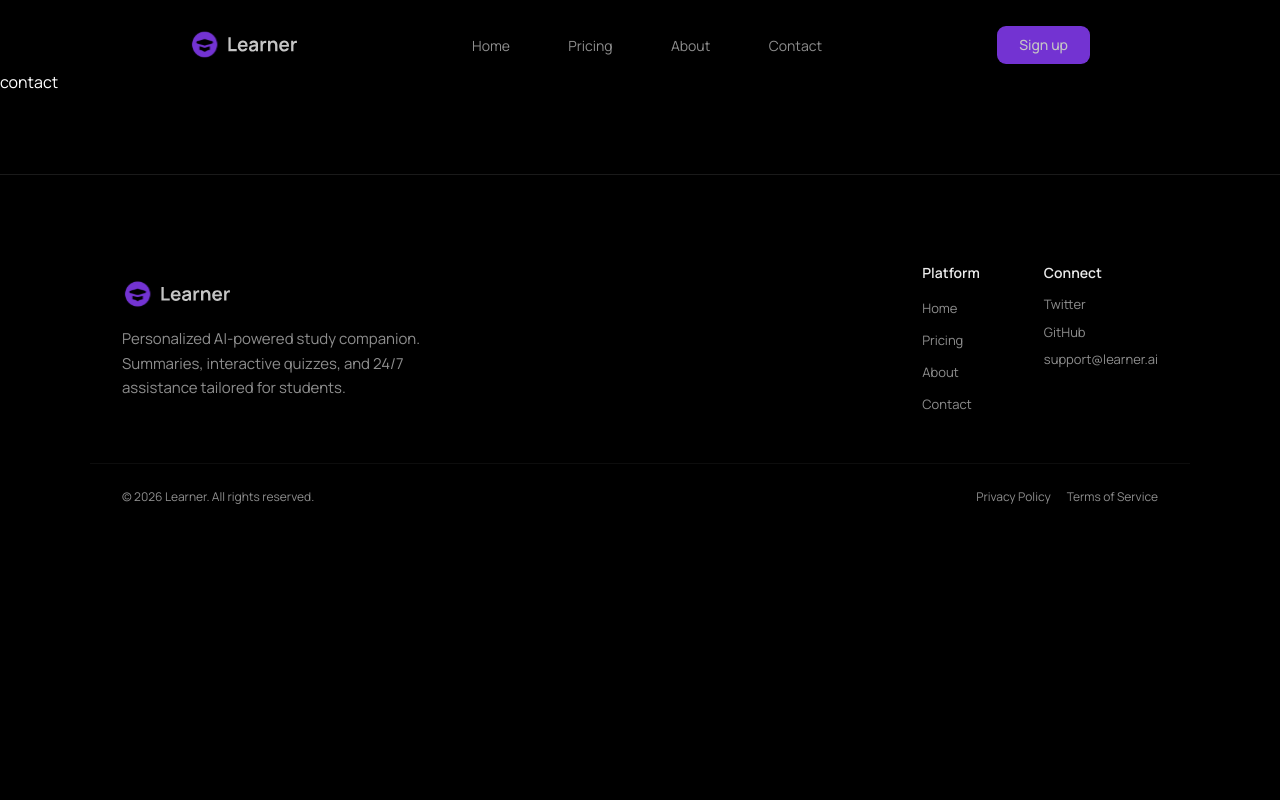
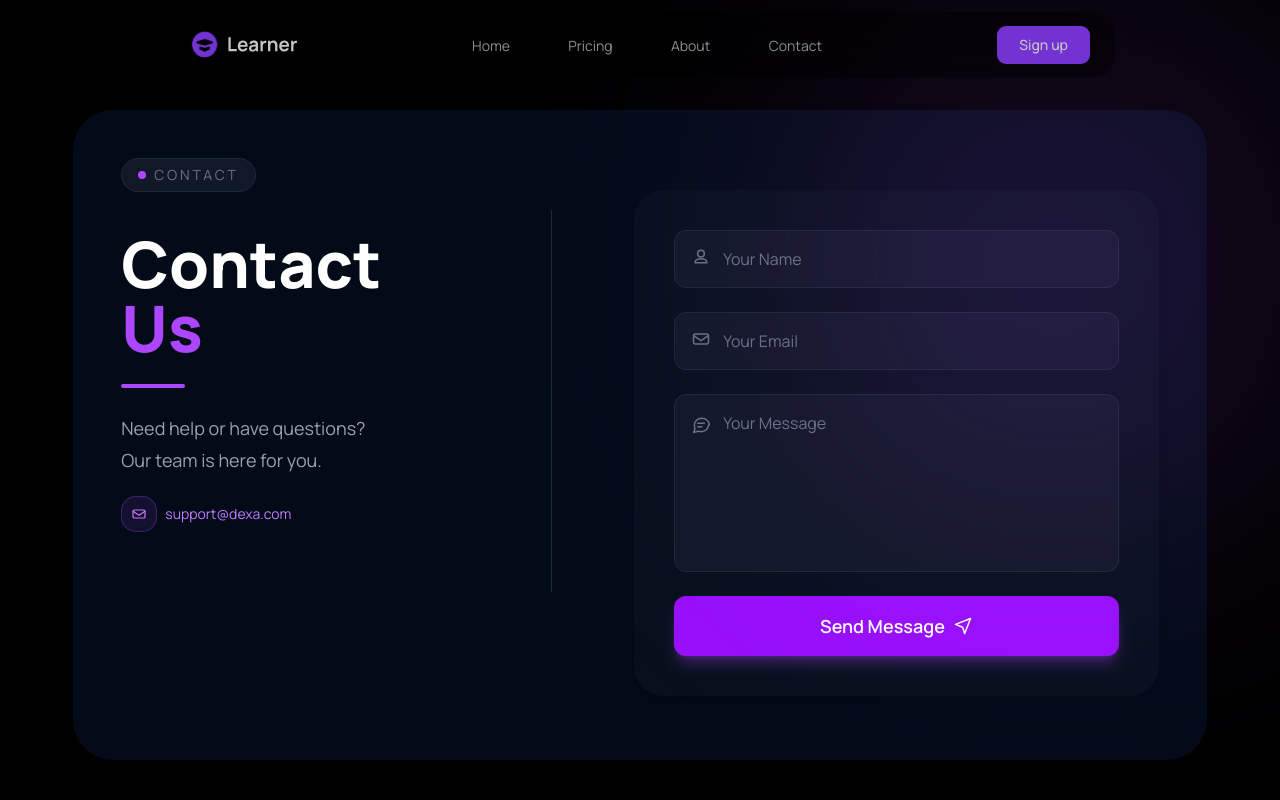
Before and after one commit to zeusx321/ai-study-platform, a Next.js app in the folder apps/Frontend/: page /contact in a window 1280 px wide. Shown: the top 800 px of the page. Built offline with nearby package versions, Linux system fonts and the light colour scheme.

Commit message:
Finish contact page UI

```diff
--- a/apps/Frontend/src/app/(marketing)/contact/page.tsx
+++ b/apps/Frontend/src/app/(marketing)/contact/page.tsx
@@ -2,11 +2,230 @@ import Footer from '@/components/shared/Footer'
 import Header from '@/components/shared/Header'
 import React from 'react'
 
+
+/*shared styles*/
+const buttonStyle =
+"w-full bg-purple-600 hover:bg-purple-700 hover:scale-[1.02] transition rounded-xl py-3 md:py-4 text-base md:text-lg font-semibold shadow-lg shadow-purple-500/30"
+
+/*input field component*/
+type InputFieldProps = {
+  icon: React.ReactNode
+  type: string
+  placeholder: string
+}
+
+const InputField = ({ icon, type, placeholder }: InputFieldProps) => {
+  return (
+    <div className="flex bg-[#111827] border border-gray-800 rounded-xl px-4 py-4 focus-within:border-purple-500 transition">
+      {icon}
+      <input
+        type={type}
+        placeholder={placeholder}
+        className="w-full bg-transparent outline-none placeholder:text-gray-500"
+      />
+    </div>
+  )
+}
+
+/*message field component*/
+type MessageFieldProps = {
+  icon: React.ReactNode
+  placeholder: string
+}
+
+const MessageField = ({ icon, placeholder }: MessageFieldProps) => {
+  return (
+    <div className="flex bg-[#111827] border border-gray-800 rounded-xl px-4 py-4 focus-within:border-purple-500 transition">
+      {icon}
+      <textarea
+        placeholder={placeholder}
+        rows={6}
+        className="w-full bg-transparent outline-none resize-none placeholder:text-gray-500"
+      />
+    </div>
+  )
+}
+
+
 const page = () => {
   return (
-    <div className="relative pt-[70px] z-0">
+    /*main page wrapper*/
+    <div className="relative pt-[70px] z-0 bg-black min-h-screen text-white">
       <Header />
-        contact
+
+      {/*purple blur effect*/}
+        <div className="absolute top-10 right-0 w-[450px] h-[450px] bg-purple-500/20 rounded-full blur-[140px] pointer-events-none"></div>
+
+      {/*contact section*/}
+         <section className="px-6 py-10">
+        <div className="w-[95%] md:w-[92%] mx-auto bg-[#040b18] rounded-[24px] md:rounded-[40px] px-5 md:px-12 py-6 md:py-10 min-h-auto md:min-h-[650px]">
+        <div className="grid grid-cols-1 md:grid-cols-[0.85fr_1.15fr] gap-8 md:gap-6 items-start">
+
+  {/*left side content*/}
+  <div className="relative flex flex-col justify-start md:pr-8 pt-0 md:pt-2">
+   {/* vertical line */}
+    <div className="hidden md:block absolute right-0 top-[60px] h-full w-[1px] bg-gray-800"></div>
+
+    {/*contact badge*/}
+<div className="inline-flex items-center gap-2 w-fit px-4 py-1.5 rounded-full border border-gray-800 bg-[#111827] text-gray-500 text-sm tracking-[0.2em] mb-10">
+  <span className="inline-block w-2 h-2 rounded-full bg-purple-500"></span>
+  CONTACT
+</div>
+
+  {/* Main Heading */}
+  <h1 className="text-4xl md:text-6xl font-bold">
+      Contact <br />
+    <span className="mt-2 text-purple-500">Us</span>
+  </h1>
+
+  <div className="w-16 h-1 bg-purple-500 my-6 rounded-full"></div>
+
+   {/* Description */}
+  <p className="text-gray-400 text-base md:text-lg leading-7 md:leading-8">
+    Need help or have questions?
+    <br />
+    Our team is here for you.
+  </p>
+
+{/*Contact Email */}
+<div className="flex items-center gap-2 mt-5">
+  {/* icon */}
+  <div className="flex items-center justify-center w-9 h-9 rounded-lg border border-purple-500/30 bg-purple-500/10">
+    <svg
+      className="w-4 h-4 text-purple-400"
+      fill="none"
+      stroke="currentColor"
+      viewBox="0 0 24 24"
+    >
+      <path
+        strokeLinecap="round"
+        strokeLinejoin="round"
+        strokeWidth={1.8}
+        d="M3 8l9 6 9-6"
+      />
+      <rect
+        x="3"
+        y="6"
+        width="18"
+        height="12"
+        rx="2"
+        ry="2"
+        strokeWidth={1.8}
+      />
+    </svg>
+  </div>
+<a
+  href="mailto:support@dexa.com"
+  className="text-purple-400 text-sm hover:underline"
+>
+  support@dexa.com
+</a>
+</div>
+</div>
+
+    {/* Right Side Form */}
+    <div className="w-full md:w-[90%] ml-0 md:ml-auto bg-[#08101d] rounded-[20px] md:rounded-[30px] p-5 md:p-10 shadow-lg mt-6 md:mt-10">
+    <form className="space-y-6">
+
+{/* Name Input Field */}
+<InputField
+  type="text"
+  placeholder="Your Name"
+  icon={
+    <svg
+      className="w-5 h-5 text-gray-500 mr-3 shrink-0"
+      fill="none"
+      stroke="currentColor"
+      viewBox="0 0 24 24"
+    >
+      <path
+        strokeLinecap="round"
+        strokeLinejoin="round"
+        strokeWidth={1.8}
+        d="M12 12a4 4 0 100-8 4 4 0 000 8zm0 2c-4 0-7 2-7 4v1h14v-1c0-2-3-4-7-4z"
+      />
+    </svg>
+  }
+/>
+
+{/* Email Input Field */}
+<InputField
+  type="email"
+  placeholder="Your Email"
+  icon={
+    <svg
+      className="w-5 h-5 text-gray-500 mr-3 shrink-0"
+      fill="none"
+      stroke="currentColor"
+      viewBox="0 0 24 24"
+    >
+      <path
+        strokeLinecap="round"
+        strokeLinejoin="round"
+        strokeWidth={1.8}
+        d="M3 8l9 6 9-6"
+      />
+      <rect
+        x="3"
+        y="6"
+        width="18"
+        height="12"
+        rx="2"
+        ry="2"
+        strokeWidth={1.8}
+      />
+    </svg>
+  }
+/>
+
+{/* Message Textarea Field */}
+<MessageField
+  placeholder="Your Message"
+  icon={
+    <svg
+      className="w-5 h-5 text-gray-500 mr-3 mt-1 shrink-0"
+      fill="none"
+      stroke="currentColor"
+      viewBox="0 0 24 24"
+    >
+      <path
+        strokeLinecap="round"
+        strokeLinejoin="round"
+        strokeWidth={1.8}
+        d="M8 10h8M8 14h5"
+      />
+      <path
+        strokeLinecap="round"
+        strokeLinejoin="round"
+        strokeWidth={1.8}
+        d="M21 12c0 4.5-4 8-9 8-1.2 0-2.4-.2-3.4-.6L3 21l1.8-4.2C4.3 15.4 4 13.7 4 12c0-4.5 4-8 9-8s9 3.5 9 8z"
+      />
+    </svg>
+  }
+/>
+
+<button type="submit" className={`${buttonStyle} flex items-center justify-center gap-2`}>
+  <span>Send Message</span>
+
+  <svg
+    className="w-5 h-5"
+    fill="none"
+    stroke="currentColor"
+    viewBox="0 0 24 24"
+  >
+    <path
+      strokeLinecap="round"
+      strokeLinejoin="round"
+      strokeWidth={1.8}
+      d="M3 10l18-7-7 18-2.5-7.5L3 10z"
+    />
+  </svg>
+</button>
+</form>
+    </div>
+    </div>
+        </div>
+      </section>
         <Footer />
 
     </div>
```
